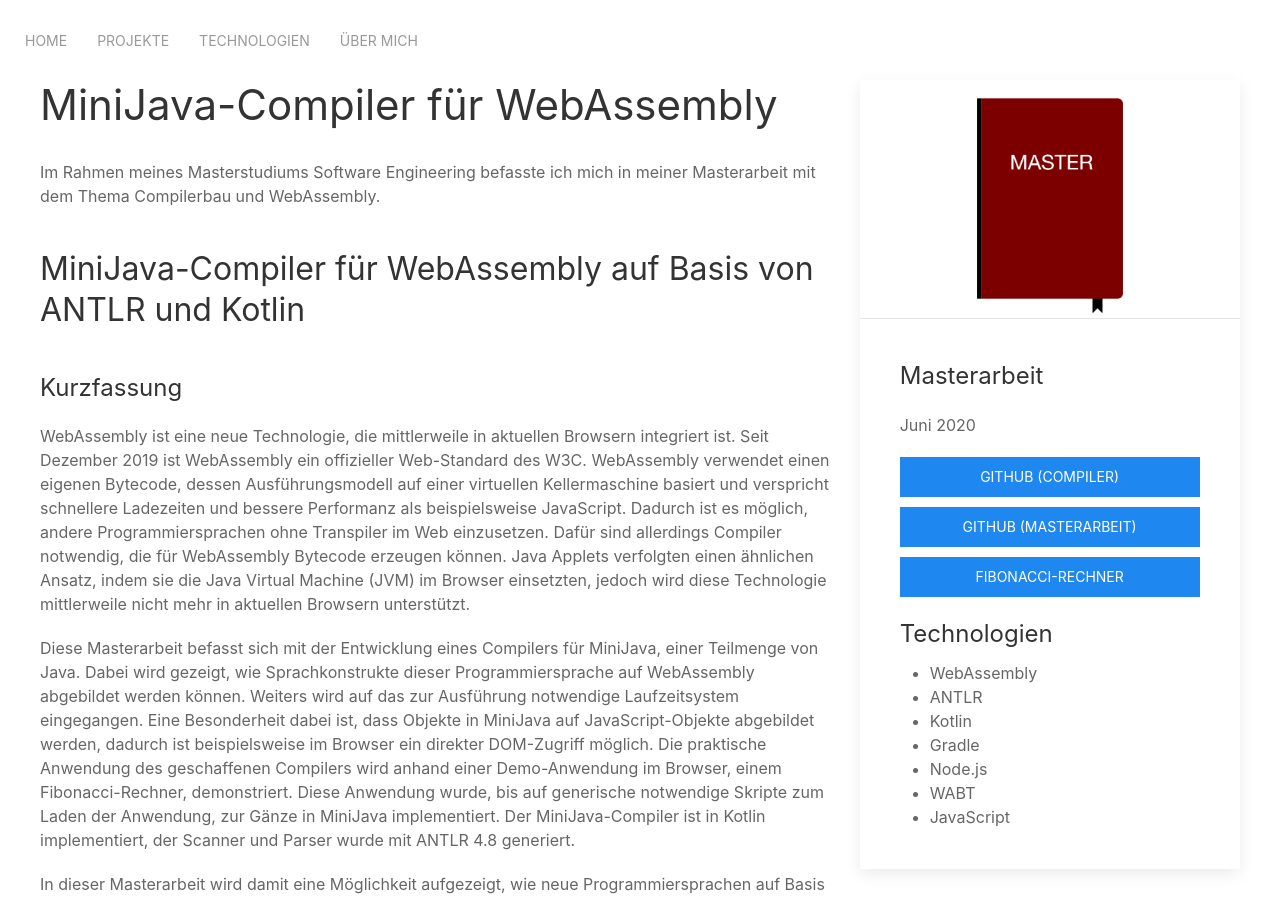
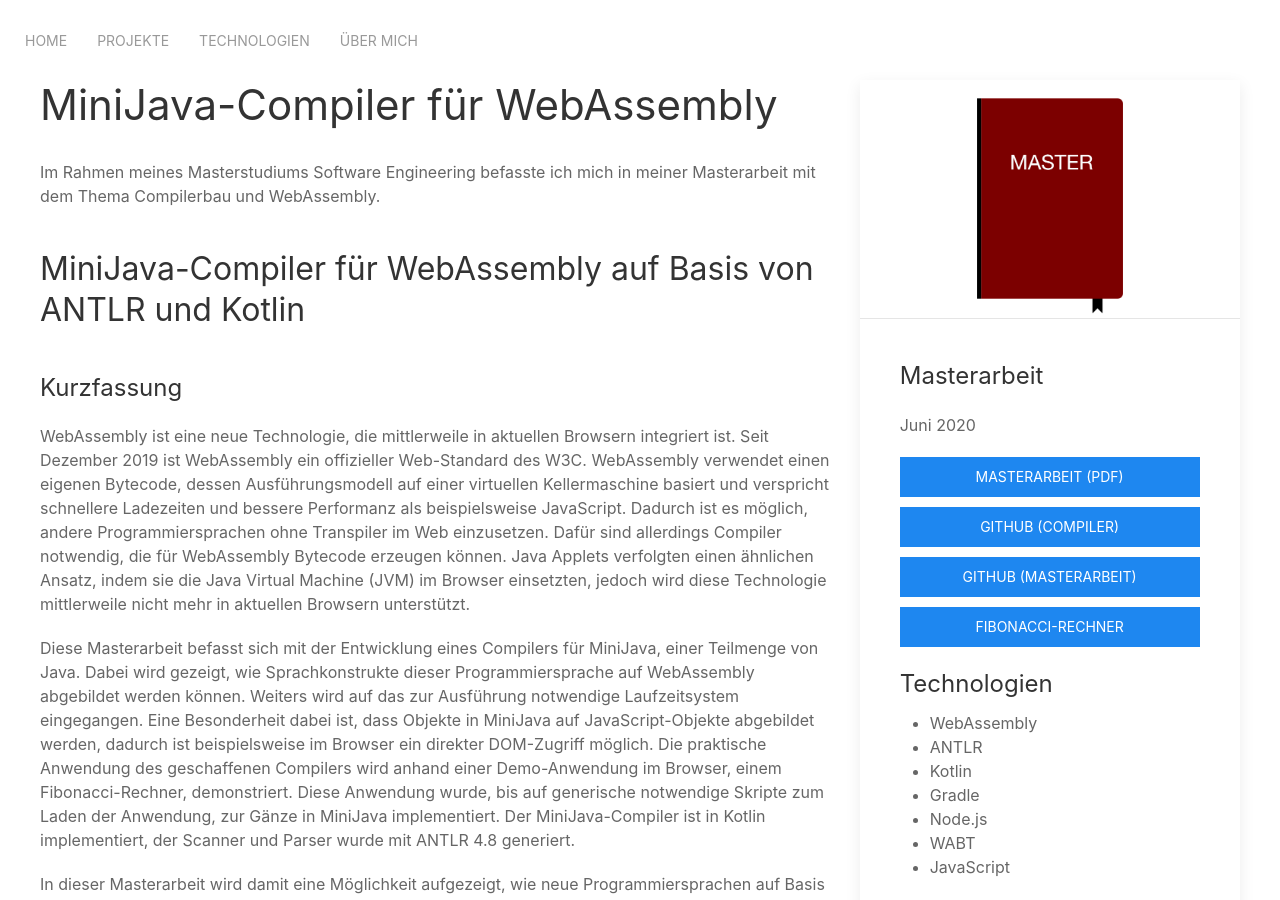
Before and after one commit to stefanschoeberl/stefanschoeberl.github.io, a Jekyll site: the page built from _projects/masters-thesis.md, in a window 1280 px wide and 900 px high. Built offline with Jekyll 4.4.1, drawn with Linux system fonts in a browser that asks for light colours.

Commit message:
Add download link to master's thesis

```diff
--- a/_projects/masters-thesis.md
+++ b/_projects/masters-thesis.md
@@ -3,6 +3,8 @@ title: MiniJava-Compiler für WebAssembly
 subtitle: Masterarbeit
 date: 2020-06-30
 links:
+  - name: Masterarbeit (PDF)
+    url: https://github.com/stefanschoeberl/masters-thesis/releases/download/v1.0/Masterarbeit.pdf
   - name: GitHub (Compiler)
     url: https://github.com/stefanschoeberl/MiniJava-Compiler
   - name: GitHub (Masterarbeit)
```
